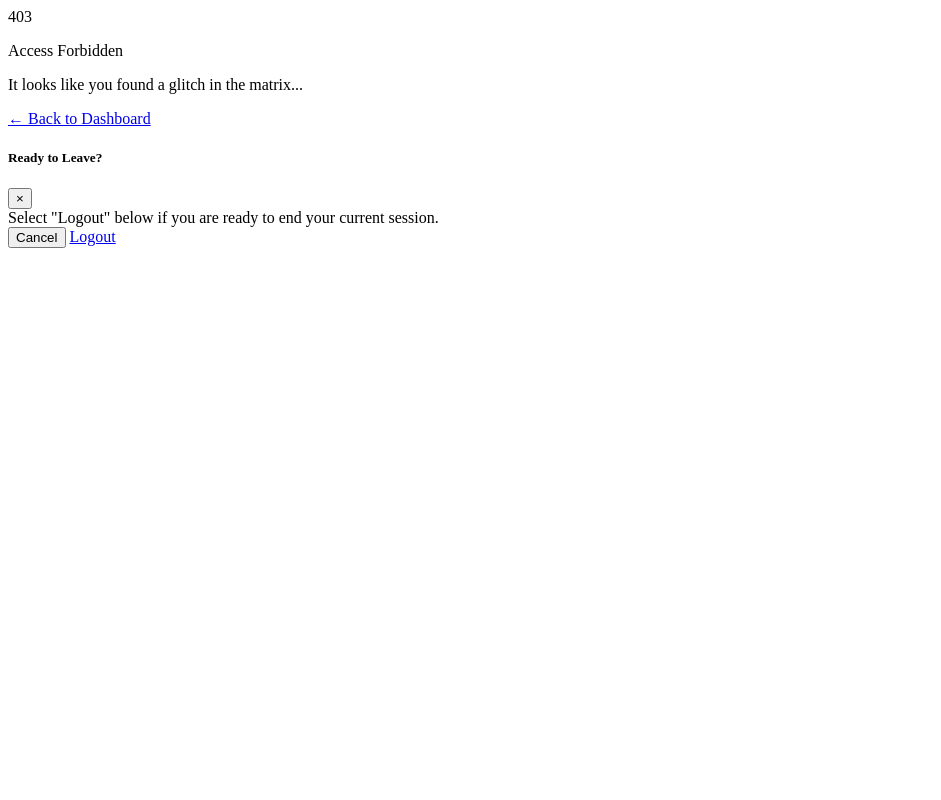
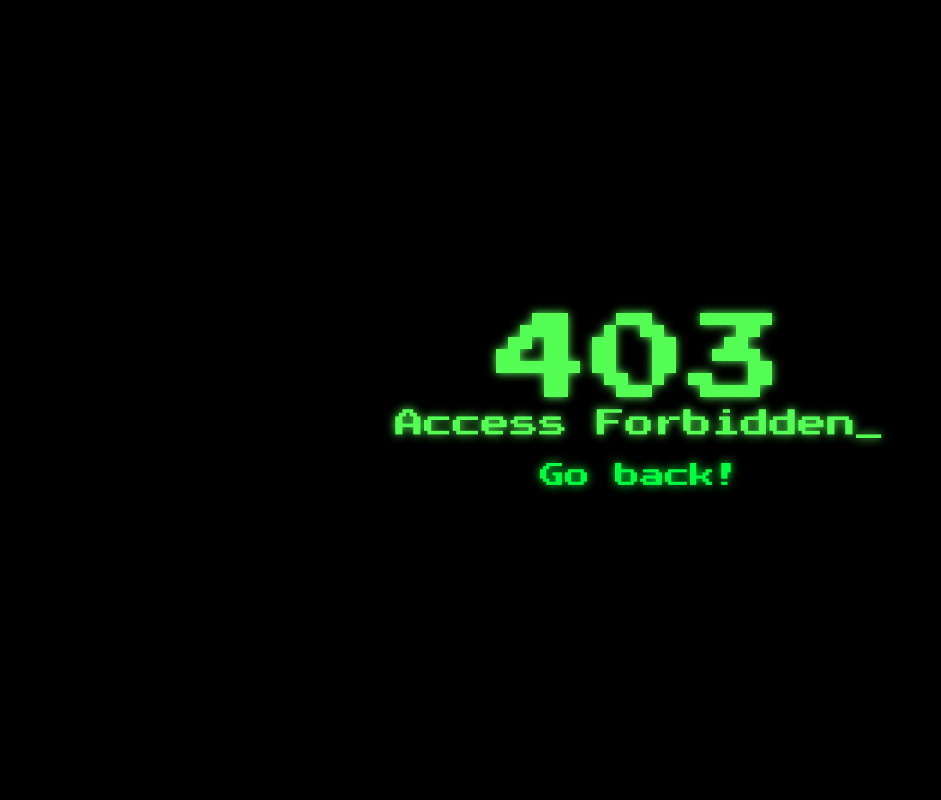
Before and after one commit to sagetamerta/penjadwalan_konsultasi, a CodeIgniter app: page /penjadwalan_konsultasi/index.php/auth/blocked in a window 1280 px wide. Shown: the whole page, without its empty margins (0-941 px from the left). Run offline with CodeIgniter, Linux system fonts and the light colour scheme; some libraries are stand-ins or nearby versions.

Commit message:
Add a little fun with blocked.php

```diff
--- a/application/views/auth/blocked.php
+++ b/application/views/auth/blocked.php
@@ -9,85 +9,83 @@
     <meta name="description" content="">
     <meta name="author" content="">
 
-    <title>Access Blocked</title>
+    <title>403 Access Forbidden!</title>
 
-    <!-- Custom fonts for this template-->
-    <link href="<?= base_url('assets/') ?>vendor/fontawesome-free/css/all.min.css" rel="stylesheet" type="text/css">
-    <link href="<?= base_url('assets/') ?>https://fonts.googleapis.com/css?family=Nunito:200,200i,300,300i,400,400i,600,600i,700,700i,800,800i,900,900i" rel="stylesheet">
+    <style>
+        @import url('https://fonts.googleapis.com/css?family=Press+Start+2P');
 
-    <!-- Custom styles for this template-->
-    <link href="<?= base_url('assets/') ?>css/sb-admin-2.min.css" rel="stylesheet">
+        html,
+        body {
+            width: 100%;
+            height: 100vh;
+            margin: 0;
+        }
 
+        * {
+            font-family: 'Press Start 2P', cursive;
+            box-sizing: border-box;
+        }
+
+        #app {
+            padding: 1rem;
+            background: black;
+            display: flex;
+            height: 100%;
+            justify-content: center;
+            align-items: center;
+            color: #54FE55;
+            text-shadow: 0px 0px 10px;
+            font-size: 6rem;
+            flex-direction: column;
+
+        }
+
+        .txt {
+            font-size: 1.8rem;
+        }
+
+        @keyframes blink {
+            0% {
+                opacity: 0
+            }
+
+            49% {
+                opacity: 0
+            }
+
+            50% {
+                opacity: 1
+            }
+
+            100% {
+                opacity: 1
+            }
+        }
+
+        a {
+            text-decoration: none;
+            margin-top: 25px;
+            font-size: 25px;
+            color: #00FF41;
+        }
+
+        .blink {
+            animation-name: blink;
+            animation-duration: 1s;
+            animation-iteration-count: infinite;
+        }
+    </style>
 </head>
 
-<body id="page-top">
+<body>
 
-    <!-- Page Wrapper -->
-    <div id="wrapper">
-
-        <!-- Content Wrapper -->
-        <div id="content-wrapper" class="d-flex flex-column">
-
-            <!-- Main Content -->
-            <div id="content ">
-
-                <!-- Begin Page Content -->
-                <div class="container-fluid mt-5">
-
-                    <!-- 404 Error Text -->
-                    <div class="text-center">
-                        <div class="error mx-auto" data-text="403">403</div>
-                        <p class="lead text-gray-800 mb-5">Access Forbidden</p>
-                        <p class="text-gray-500 mb-0">It looks like you found a glitch in the matrix...</p>
-                        <a href="<?= base_url('user'); ?>">&larr; Back to Dashboard</a>
-                    </div>
-
-                </div>
-                <!-- /.container-fluid -->
-
-            </div>
-            <!-- End of Main Content -->
-
+    <div id="app">
+        <div>403</div>
+        <div class="txt">
+            Access Forbidden<span class="blink">_</span>
         </div>
-        <!-- End of Content Wrapper -->
-
+        <a class="link" href="<?= base_url(); ?>">Go back!</a>
     </div>
-    <!-- End of Page Wrapper -->
-
-    <!-- Scroll to Top Button-->
-    <a class="scroll-to-top rounded" href="#page-top">
-        <i class="fas fa-angle-up"></i>
-    </a>
-
-    <!-- Logout Modal-->
-    <div class="modal fade" id="logoutModal" tabindex="-1" role="dialog" aria-labelledby="exampleModalLabel" aria-hidden="true">
-        <div class="modal-dialog" role="document">
-            <div class="modal-content">
-                <div class="modal-header">
-                    <h5 class="modal-title" id="exampleModalLabel">Ready to Leave?</h5>
-                    <button class="close" type="button" data-dismiss="modal" aria-label="Close">
-                        <span aria-hidden="true">×</span>
-                    </button>
-                </div>
-                <div class="modal-body">Select "Logout" below if you are ready to end your current session.</div>
-                <div class="modal-footer">
-                    <button class="btn btn-secondary" type="button" data-dismiss="modal">Cancel</button>
-                    <a class="btn btn-primary" href="login.html">Logout</a>
-                </div>
-            </div>
-        </div>
-    </div>
-
-    <!-- Bootstrap core JavaScript-->
-    <script src="<?= base_url('assets/') ?>vendor/jquery/jquery.min.js"></script>
-    <script src="<?= base_url('assets/') ?>vendor/bootstrap/js/bootstrap.bundle.min.js"></script>
-
-    <!-- Core plugin JavaScript-->
-    <script src="<?= base_url('assets/') ?>vendor/jquery-easing/jquery.easing.min.js"></script>
-
-    <!-- Custom scripts for all pages-->
-    <script src="<?= base_url('assets/') ?>js/sb-admin-2.min.js"></script>
-
 </body>
 
 </html>
```
Also changed, not shown: assets/img/profile/Amerta_Saget.jpg (added).
